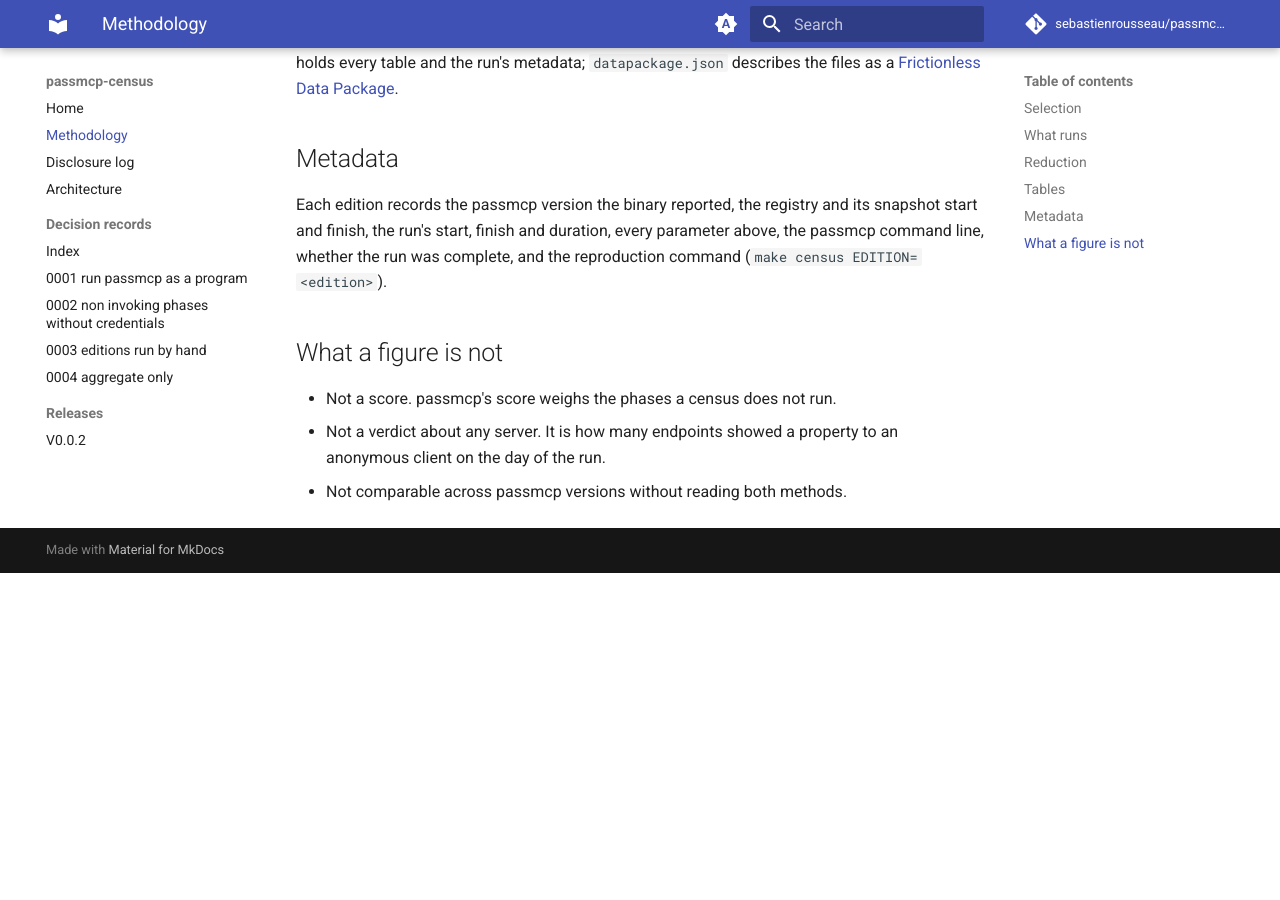
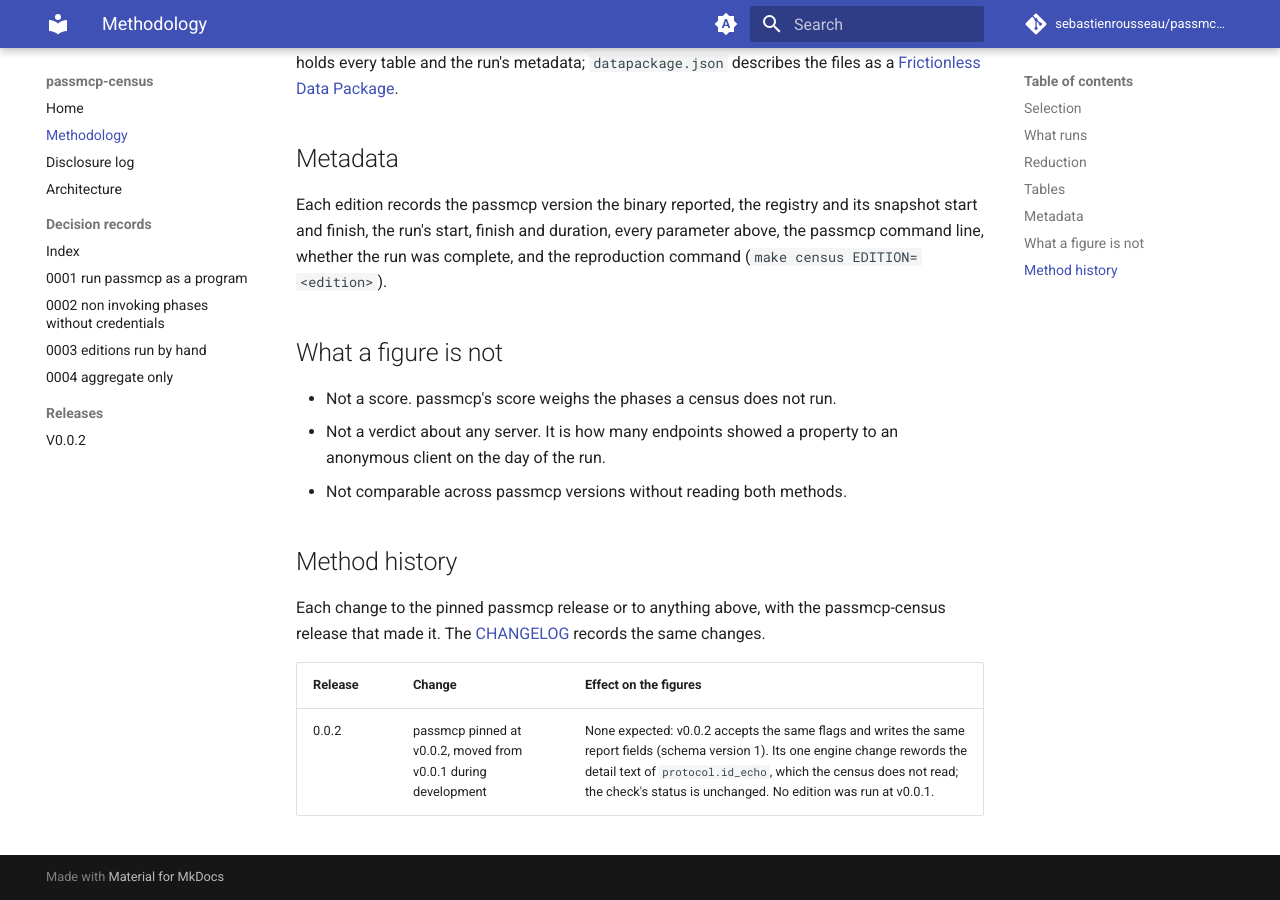
Before and after one commit to sebastienrousseau/passmcp-census, an MkDocs documentation site: the page built from docs/methodology.md, in a window 1280 px wide and 900 px high, scrolled down 2326 px. Built offline with MkDocs 1.6.1 and Material for MkDocs 9.7.7, drawn with Linux system fonts in a browser that asks for light colours; comment, search, counter and statistics services are not loaded; before the commit the page ends 2899 px from its top, so only the background shows below that; some of the changed text lies outside the part shown.

Commit message:
build: pin passmcp v0.0.2 for census runs
The family rule has each member require the newest released version
of every sibling, and passmcp v0.0.2 is released, so a census now
runs passmcp v0.0.2 instead of v0.0.1. The Makefile pin and every
document that names it move together, as make versions requires.

Moving the pin is a method change, so the CHANGELOG and a new Method
history section in the methodology record it. Nothing the census
reads changed: v0.0.2's check --help matches v0.0.1's, and reports
from both releases against the example servers on loopback have the
same key paths and the same values in the fields record.Summarise
reads, apart from passmcp.version. The one engine change rewords the
protocol.id_echo detail, which the census does not read. No edition
was run at v0.0.1, and the test fixtures stay as they are.

Assisted-by: Claude Code:claude-opus-5-5 golangci-lint govulncheck reuse codespell markdownlint-cli2 lychee
Signed-off-by: Sebastien Rousseau <sebastian.rousseau@gmail.com>

````diff
--- a/docs/adr/0001-run-passmcp-as-a-program.md
+++ b/docs/adr/0001-run-passmcp-as-a-program.md
@@ -16,7 +16,7 @@ is Apache-2.0 and its data CC-BY-4.0.
 ## Decision
 
 The census runs the passmcp binary installed from a release
-(`go install satellion.com/passmcp/cmd/passmcp@v0.0.1`, `make passmcp`) and
+(`go install satellion.com/passmcp/cmd/passmcp@v0.0.2`, `make passmcp`) and
 reads its JSON report. The Makefile pins the release; the edition records
 the version the binary reported.
 
--- a/docs/methodology.md
+++ b/docs/methodology.md
@@ -33,7 +33,7 @@ dropped (`excluded`). The unit of the census is a distinct endpoint URL.
 ## What runs
 
 Each endpoint is checked by the passmcp release pinned in the Makefile
-(`PASSMCP_VERSION`, v0.0.1), with:
+(`PASSMCP_VERSION`, v0.0.2), with:
 
 ```sh
 passmcp check <url> --phases net,discovery,handshake,protocol,catalog \
@@ -103,3 +103,13 @@ complete, and the reproduction command (`make census EDITION=<edition>`).
 - Not a verdict about any server. It is how many endpoints showed a
   property to an anonymous client on the day of the run.
 - Not comparable across passmcp versions without reading both methods.
+
+## Method history
+
+Each change to the pinned passmcp release or to anything above, with the
+passmcp-census release that made it. The [CHANGELOG](https://github.com/sebastienrousseau/passmcp-census/blob/main/CHANGELOG.md)
+records the same changes.
+
+| Release | Change | Effect on the figures |
+|---|---|---|
+| 0.0.2 | passmcp pinned at v0.0.2, moved from v0.0.1 during development | None expected: v0.0.2 accepts the same flags and writes the same report fields (schema version 1). Its one engine change rewords the detail text of `protocol.id_echo`, which the census does not read; the check's status is unchanged. No edition was run at v0.0.1. |
````
Also changed, not shown: CHANGELOG.md (+9 -0 lines), DEVELOPMENT.md (+1 -1 lines), README.md (+3 -3 lines), 1 other file.
